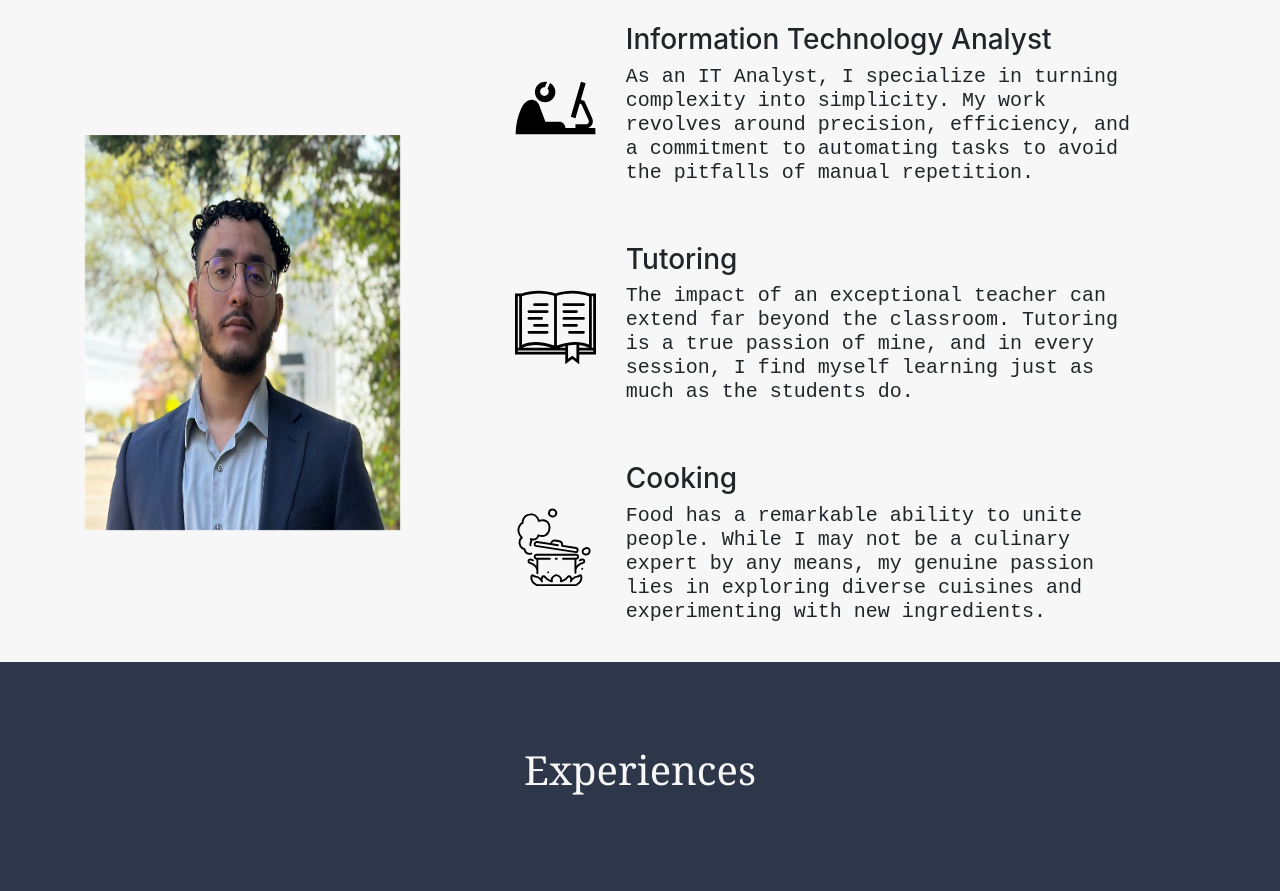
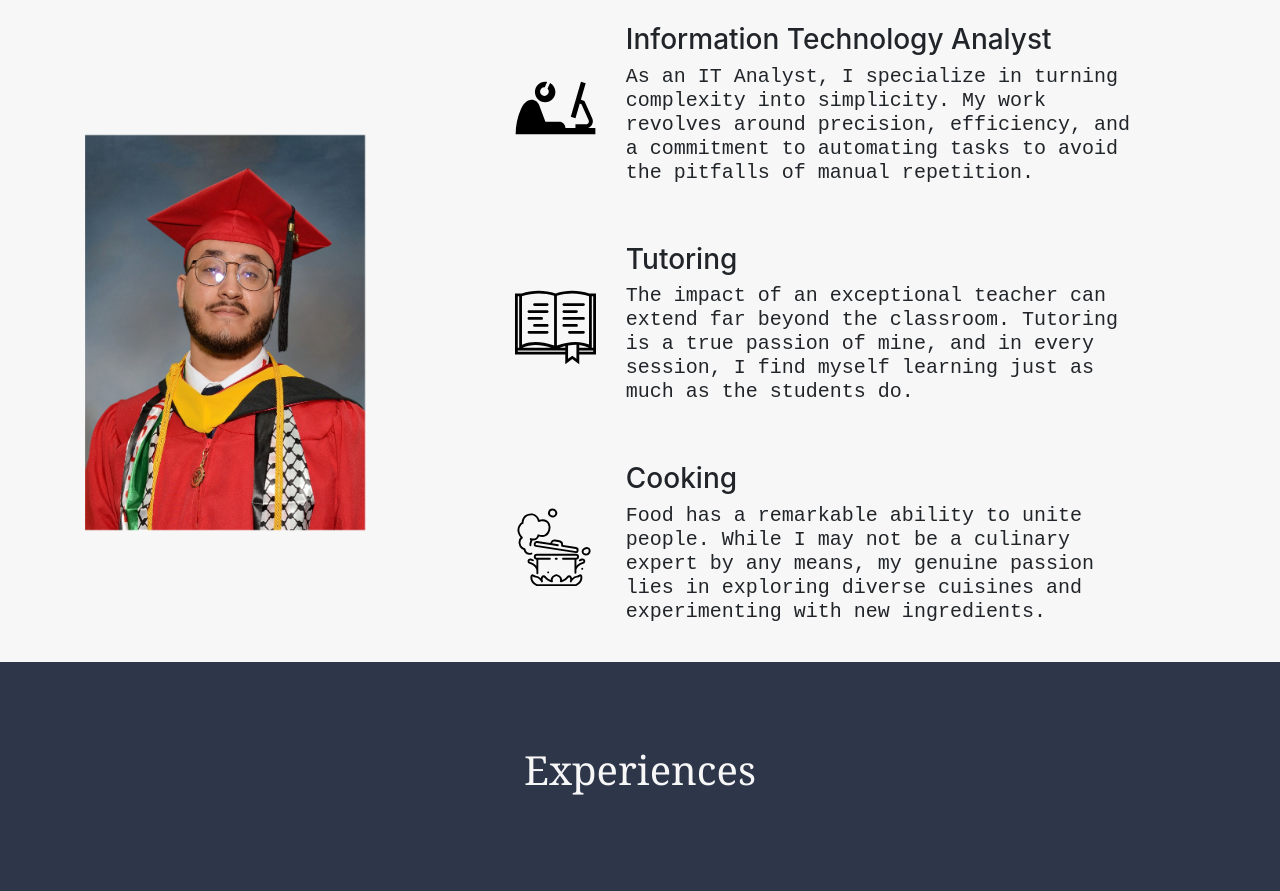
Before and after one commit to McMikkster/Portfolio, a plain HTML site: page index.html in a window 1280 px wide. Shown: the part 985-1876 px from the top of the page. Drawn offline with nearby package versions, Linux system fonts and the light colour scheme.

Commit message:
update picture in about section

```diff
--- a/index.html
+++ b/index.html
@@ -92,7 +92,7 @@
             </div>
             <div class="row aboutMe">
                 <div class="portrait col-md-4 d-flex align-items-center scrollspy" data-animation="fadeInLeft">
-                    <img class="portraitPhoto" src="images/about.jpeg" height="60%" width="90%" alt="professional headshot">
+                    <img class="portraitPhoto" src="images/about1.jpg" height="60%" width="80%" alt="professional headshot">
                 </div>
 
 
```
Also changed, not shown: images/about1.jpg (added).
